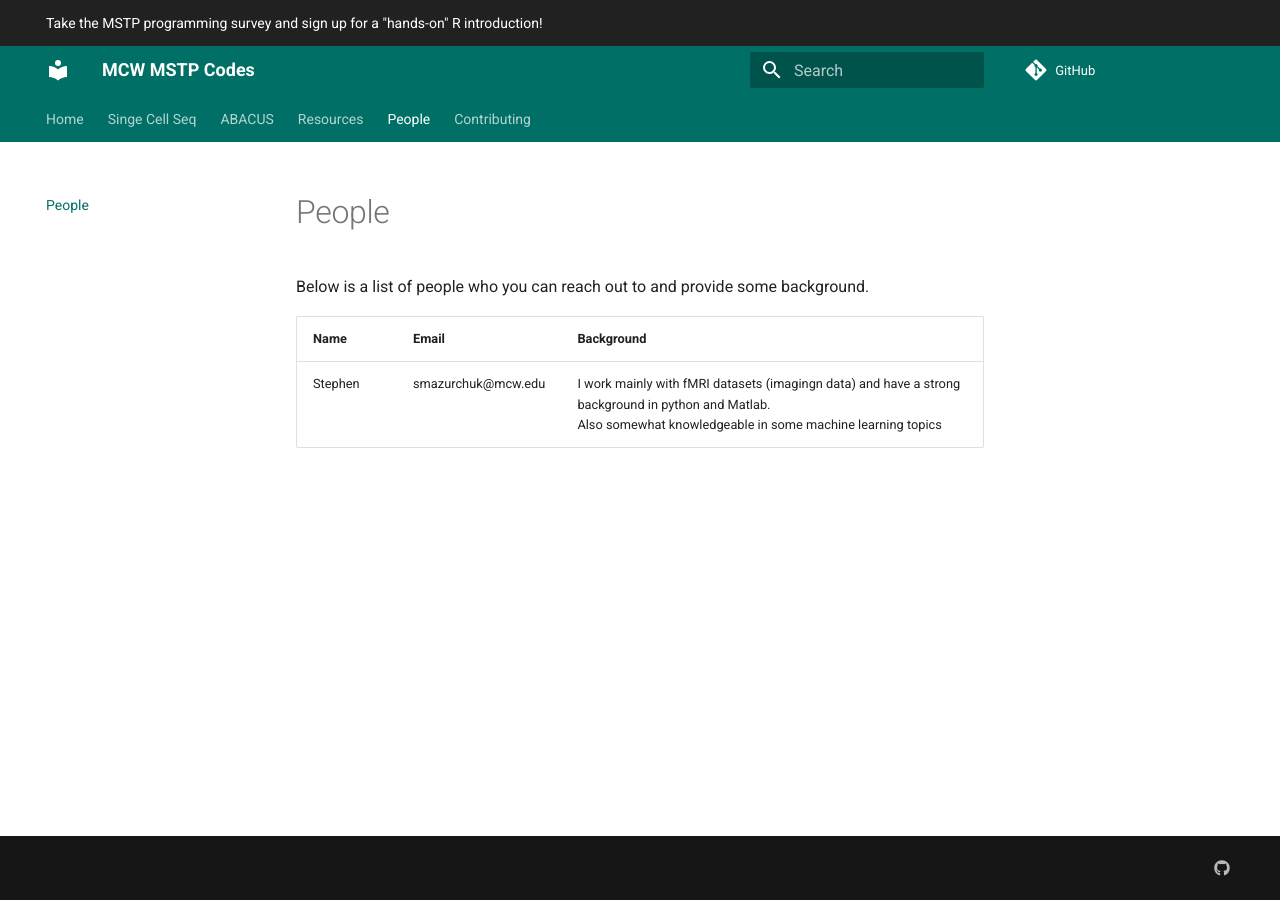
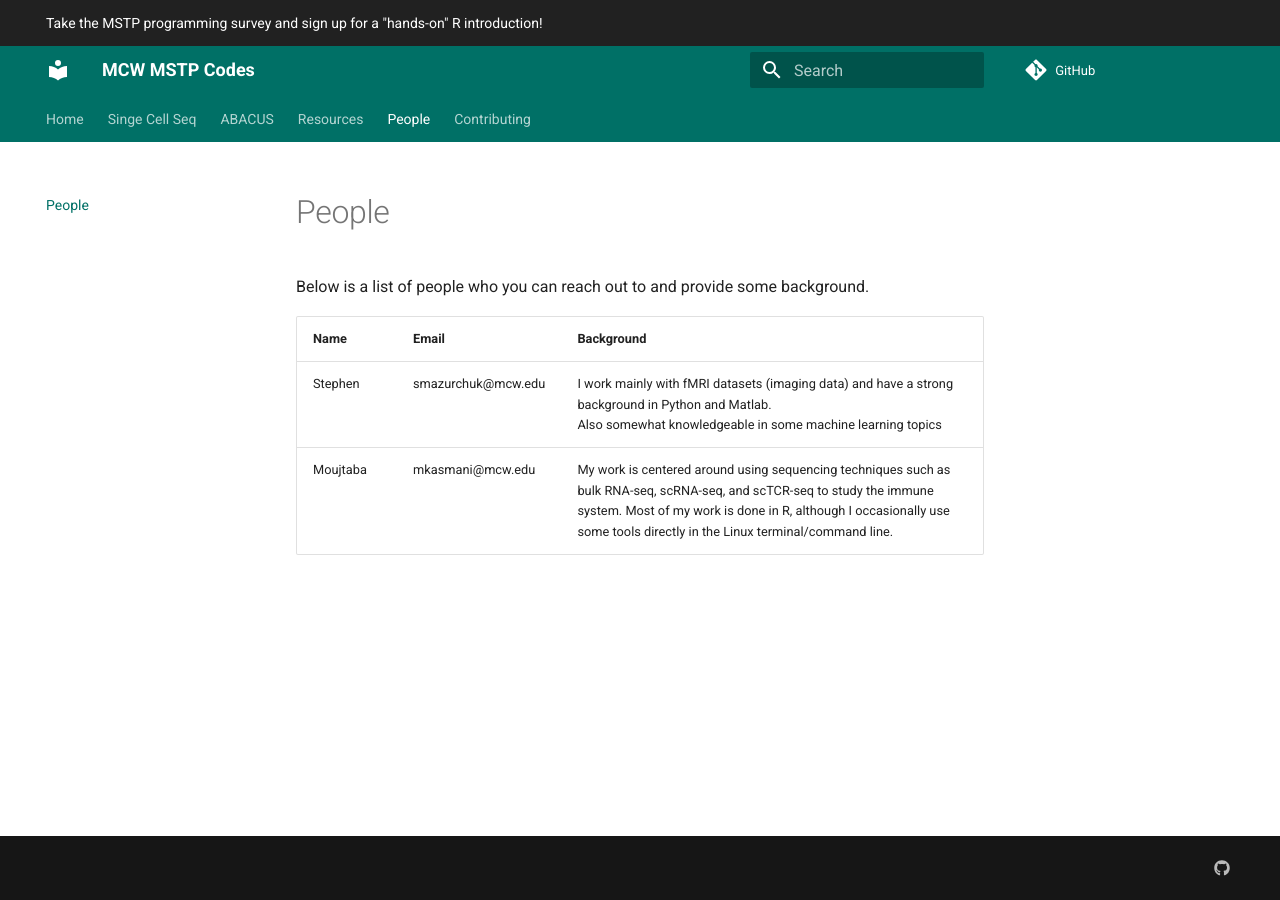
Before and after one commit to mcw-mstp/mcw-mstp.github.io, an MkDocs documentation site: the page built from docs/people.md, in a window 1280 px wide. Built offline with MkDocs 1.6.1 and Material for MkDocs 9.7.7, drawn with Linux system fonts in a browser that asks for light colours; comment, search, counter and statistics services are not loaded.

Commit message:
Update people.md

```diff
--- a/docs/people.md
+++ b/docs/people.md
@@ -8,4 +8,5 @@ Below is a list of people who you can reach out to and provide some background.
 
 | Name | Email | Background |
 |---|---|---|
-| Stephen | smazurchuk@mcw.edu | I work mainly with fMRI datasets (imagingn data) and have a strong background in python and Matlab. <br>Also somewhat knowledgeable in some machine learning topics |
+| Stephen | smazurchuk@mcw.edu | I work mainly with fMRI datasets (imaging data) and have a strong background in Python and Matlab. <br>Also somewhat knowledgeable in some machine learning topics |
+| Moujtaba | mkasmani@mcw.edu | My work is centered around using sequencing techniques such as bulk RNA-seq, scRNA-seq, and scTCR-seq to study the immune system. Most of my work is done in R, although I occasionally use some tools directly in the Linux terminal/command line. |
```
